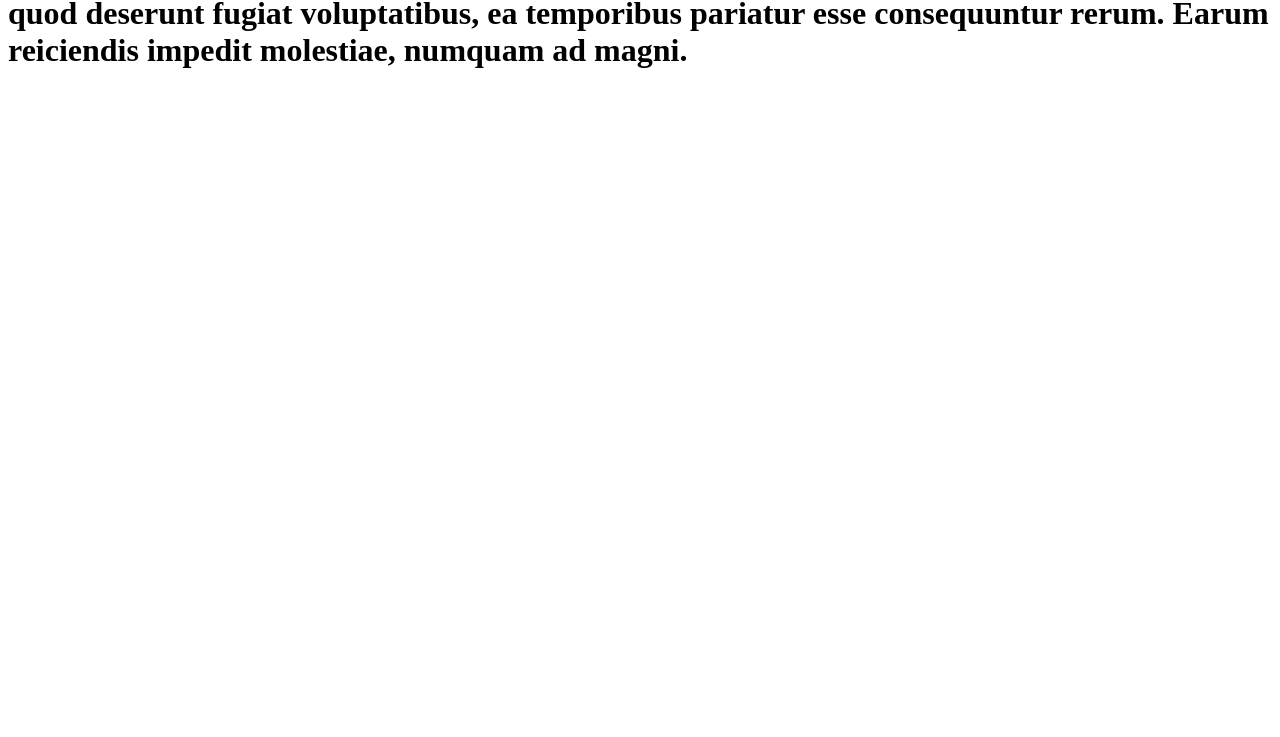
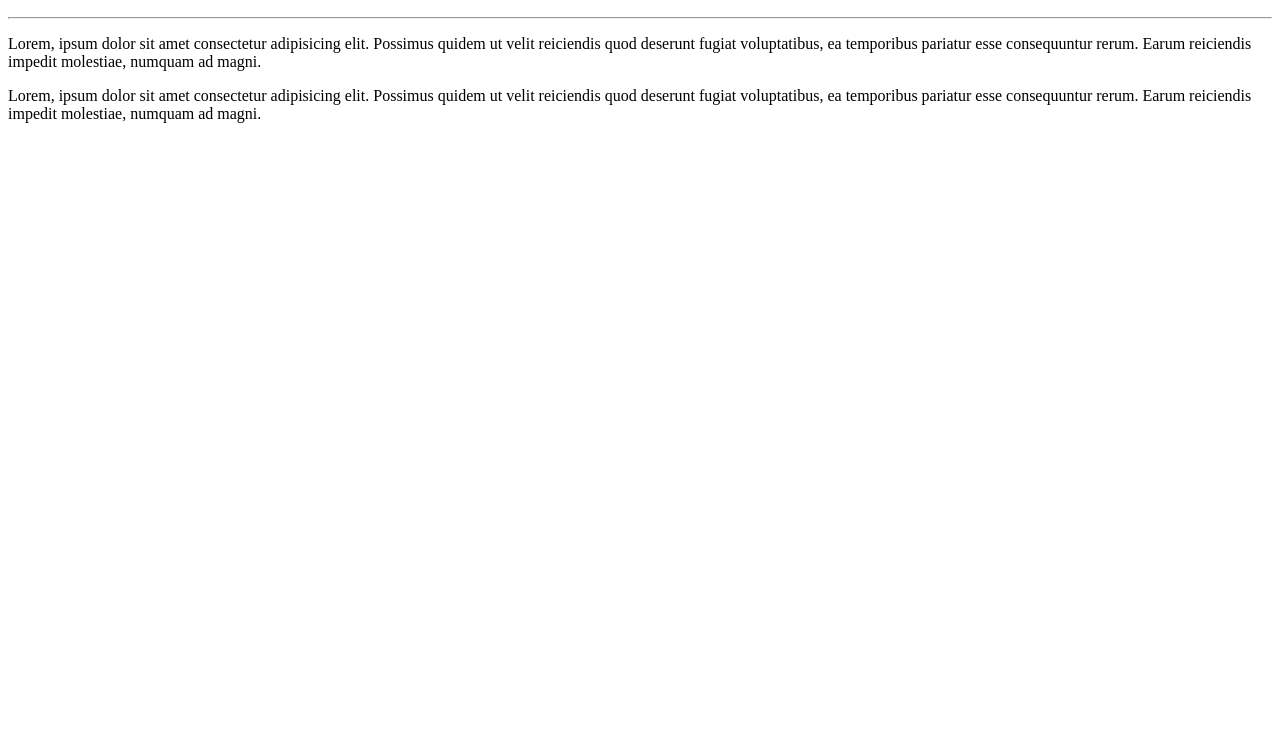
Before and after one commit to Elipeshenrique/Ola-mundo, a plain HTML site: page site ola mundo/index.html in a window 1280 px wide. Shown: the part 63-800 px from the top of the page. Drawn offline with Linux system fonts and the light colour scheme.

Commit message:
adicionei um parágrafo

```diff
--- a/site ola mundo/index.html
+++ b/site ola mundo/index.html
@@ -7,6 +7,9 @@
     <title>Document</title>
 </head>
 <body>
-    <h1>Lorem, ipsum dolor sit amet consectetur adipisicing elit. Possimus quidem ut velit reiciendis quod deserunt fugiat voluptatibus, ea temporibus pariatur esse consequuntur rerum. Earum reiciendis impedit molestiae, numquam ad magni.</h1>
+    <h1>Olá Mundo !</h1>
+    <hr>
+    <p> Lorem, ipsum dolor sit amet consectetur adipisicing elit. Possimus quidem ut velit reiciendis quod deserunt fugiat voluptatibus, ea temporibus pariatur esse consequuntur rerum. Earum reiciendis impedit molestiae, numquam ad magni.</p>
+    <p> Lorem, ipsum dolor sit amet consectetur adipisicing elit. Possimus quidem ut velit reiciendis quod deserunt fugiat voluptatibus, ea temporibus pariatur esse consequuntur rerum. Earum reiciendis impedit molestiae, numquam ad magni.</p>
 </body>
 </html>
```
